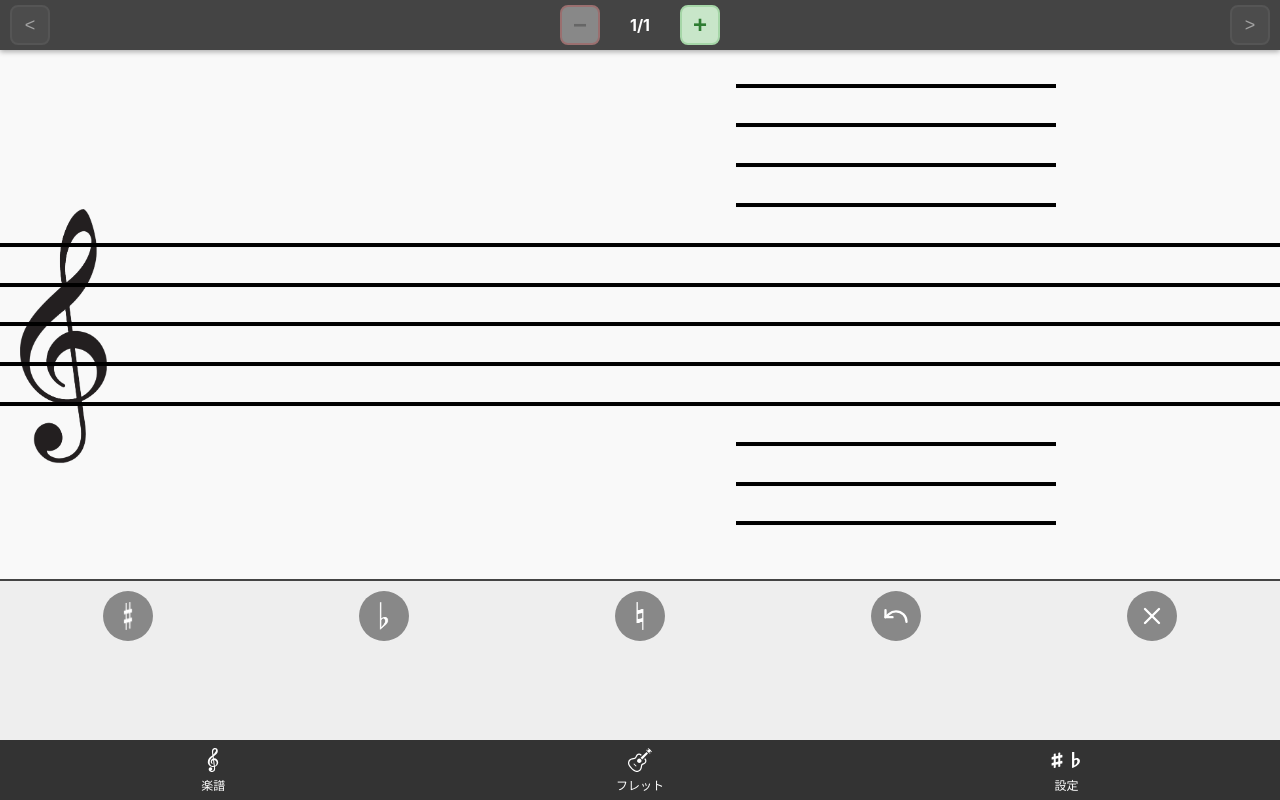
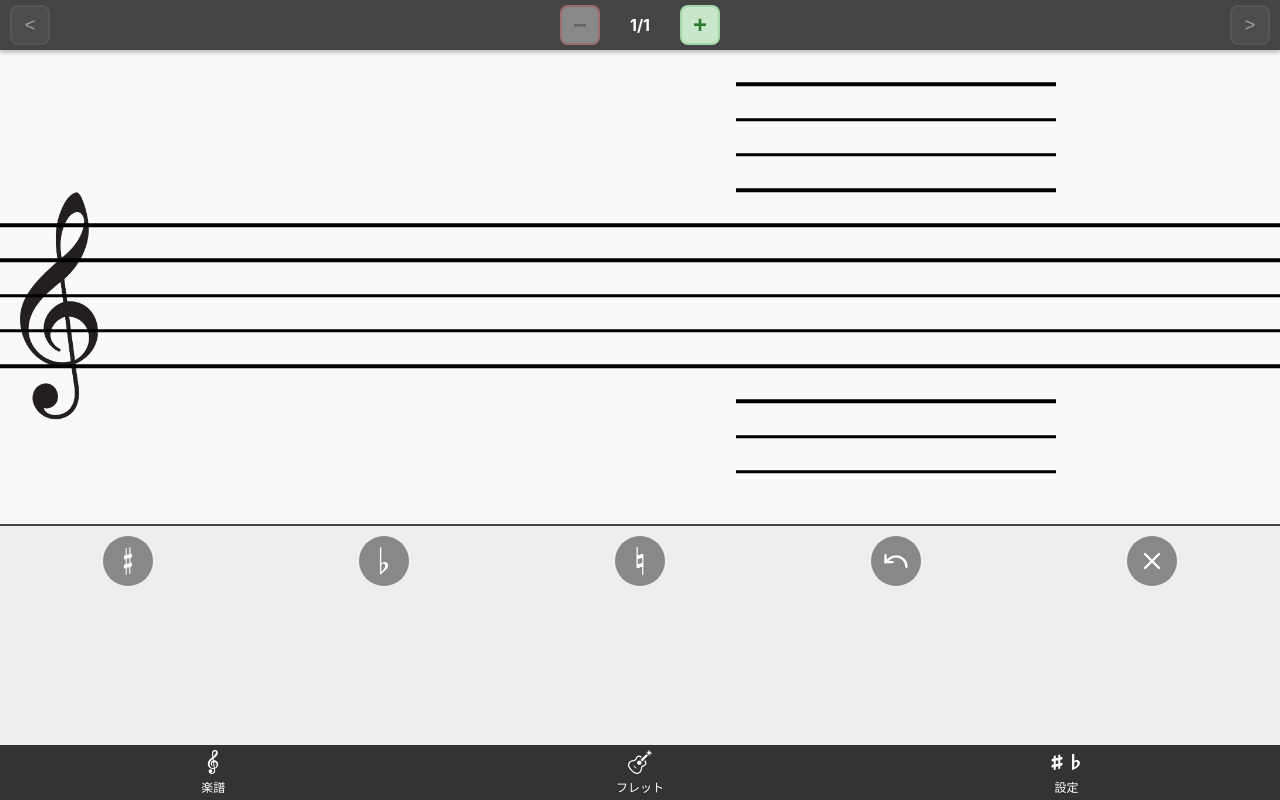
Before and after one commit to kk08321/fret-checker, a React (Vite) app: page / in a window 1280 px wide. Built offline with nearby package versions, Linux system fonts and the light colour scheme.

Commit message:
Safariだとナビゲーションバーで隠れる問題の懸命な対策

```diff
--- a/package.json
+++ b/package.json
@@ -21,7 +21,7 @@
     "vite": "^5.0.0"
   },
   "scripts": {
-    "dev": "vite",
+    "dev": "vite --host",
     "build": "tsc && vite build",
     "preview": "vite preview"
   }
--- a/src/components/ControlPanel.tsx
+++ b/src/components/ControlPanel.tsx
@@ -213,8 +213,8 @@
         messageWrapper,
         css`
           padding-bottom: ${isSafari
-            ? `calc(110px + env(safe-area-inset-bottom, 0px))`
-            : `5px`};
+            ? `calc(170px + env(safe-area-inset-bottom, 0px))`
+            : `60px`};
         `
       ]}>
         <p css={fretLabel}>{notes.length >= 1 && `1. ${notes[0]}`}</p>
--- a/src/components/NavigationBar.tsx
+++ b/src/components/NavigationBar.tsx
@@ -104,7 +104,7 @@
         left: 0;
         right: 0;
         width: 100%;
-        height: calc(60px + env(safe-area-inset-bottom, 0px));
+        height: 55px;
         padding-bottom: env(safe-area-inset-bottom, 0px);
         background-color: #333;
         display: flex;
```
